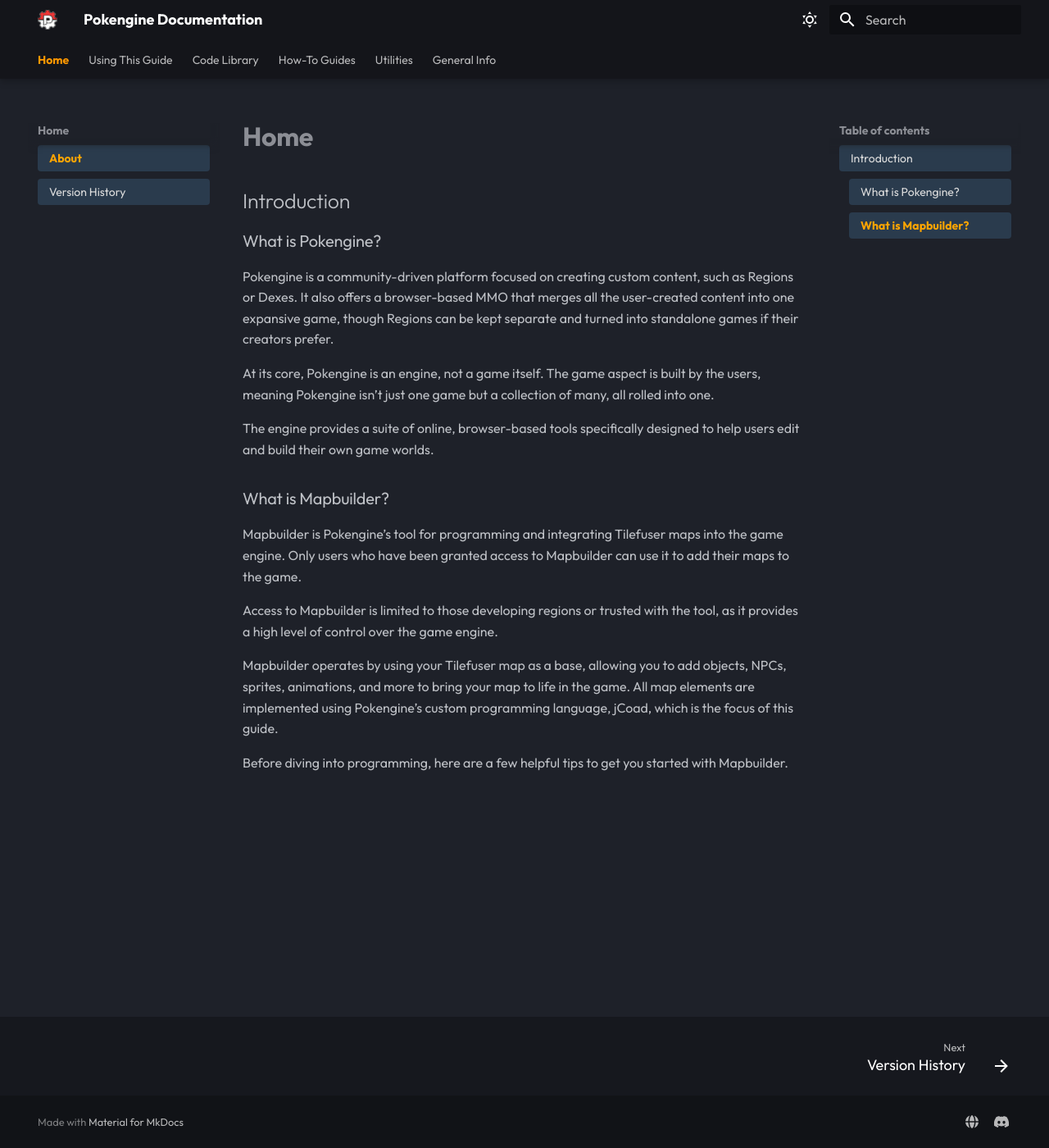
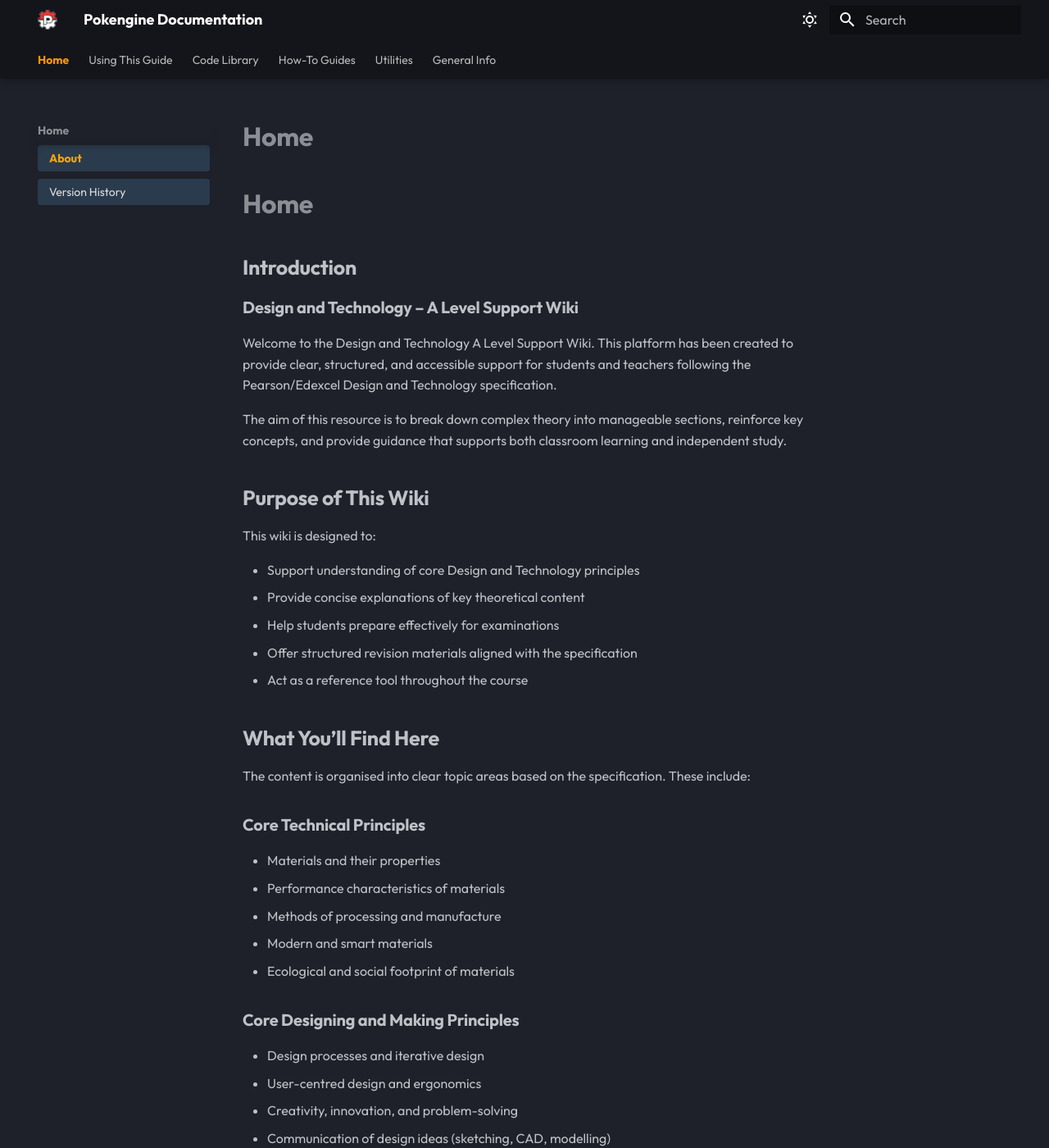
Before and after one commit to PixelMister/Design-and-Technology-Content, an MkDocs documentation site: the page built from docs/index.md, in a window 1280 px wide and 1400 px high. Shown: the whole window at 82% size. Built offline with MkDocs 1.6.1 and Material for MkDocs 9.7.7, drawn with Linux system fonts in a browser that asks for light colours; some of the changed text lies outside the part shown.

Commit message:
New Introduction

```diff
--- a/docs/index.md
+++ b/docs/index.md
@@ -1,18 +1,72 @@
 # **Home**
 
-## Introduction
-### What is Pokengine?
-Pokengine is a community-driven platform focused on creating custom content, such as Regions or Dexes. It also offers a browser-based MMO that merges all the user-created content into one expansive game, though Regions can be kept separate and turned into standalone games if their creators prefer.
+# **Home**
 
-At its core, Pokengine is an engine, not a game itself. The game aspect is built by the users, meaning Pokengine isn’t just one game but a collection of many, all rolled into one.
+## **Introduction**
+### **Design and Technology – A Level Support Wiki**
 
-The engine provides a suite of online, browser-based tools specifically designed to help users edit and build their own game worlds.
+Welcome to the Design and Technology A Level Support Wiki. This platform has been created to provide clear, structured, and accessible support for students and teachers following the Pearson/Edexcel Design and Technology specification.
 
-### What is Mapbuilder?
-Mapbuilder is Pokengine’s tool for programming and integrating Tilefuser maps into the game engine. Only users who have been granted access to Mapbuilder can use it to add their maps to the game.
+The aim of this resource is to break down complex theory into manageable sections, reinforce key concepts, and provide guidance that supports both classroom learning and independent study.
 
-Access to Mapbuilder is limited to those developing regions or trusted with the tool, as it provides a high level of control over the game engine.
+## **Purpose of This Wiki**
 
-Mapbuilder operates by using your Tilefuser map as a base, allowing you to add objects, NPCs, sprites, animations, and more to bring your map to life in the game. All map elements are implemented using Pokengine’s custom programming language, jCoad, which is the focus of this guide.
+This wiki is designed to:
 
-Before diving into programming, here are a few helpful tips to get you started with Mapbuilder.
+- Support understanding of core Design and Technology principles
+- Provide concise explanations of key theoretical content
+- Help students prepare effectively for examinations
+- Offer structured revision materials aligned with the specification
+- Act as a reference tool throughout the course
+
+## **What You’ll Find Here**
+
+The content is organised into clear topic areas based on the specification. These include:
+
+### **Core Technical Principles**
+- Materials and their properties
+- Performance characteristics of materials
+- Methods of processing and manufacture
+- Modern and smart materials
+- Ecological and social footprint of materials
+
+### **Core Designing and Making Principles**
+- Design processes and iterative design
+- User-centred design and ergonomics
+- Creativity, innovation, and problem-solving
+- Communication of design ideas (sketching, CAD, modelling)
+- Prototyping and testing
+
+### **Specialist Technical Principles**
+- In-depth study of specific material areas (e.g. polymers, timbers, metals, textiles)
+- Industrial and commercial manufacturing processes
+- Quality control systems
+- Use of machinery and emerging technologies
+
+## **How to Use This Wiki**
+
+- Use it alongside your lessons to reinforce understanding
+- Refer to specific sections when revising key topics
+- Use diagrams, summaries, and examples to support learning
+- Revisit weaker areas regularly to build confidence
+
+## **Assessment Overview**
+
+The A Level Design and Technology course is assessed through:
+
+- **Written examinations** – testing knowledge and understanding of theory
+- **Non-Exam Assessment (NEA)** – a substantial design and make project
+
+This wiki provides support for the theory content only.
+
+---
+
+## **Contributing and Updating**
+
+This is a living resource and may be updated regularly to improve clarity, add examples, and reflect changes in the specification. Contributions and feedback are encouraged to ensure the content remains useful and relevant.
+
+---
+
+## **Key Takeaway**
+
+This wiki is your central hub for mastering A Level Design and Technology theory—use it consistently, actively engage with the content, and apply what you learn to both exams and coursework.
```
